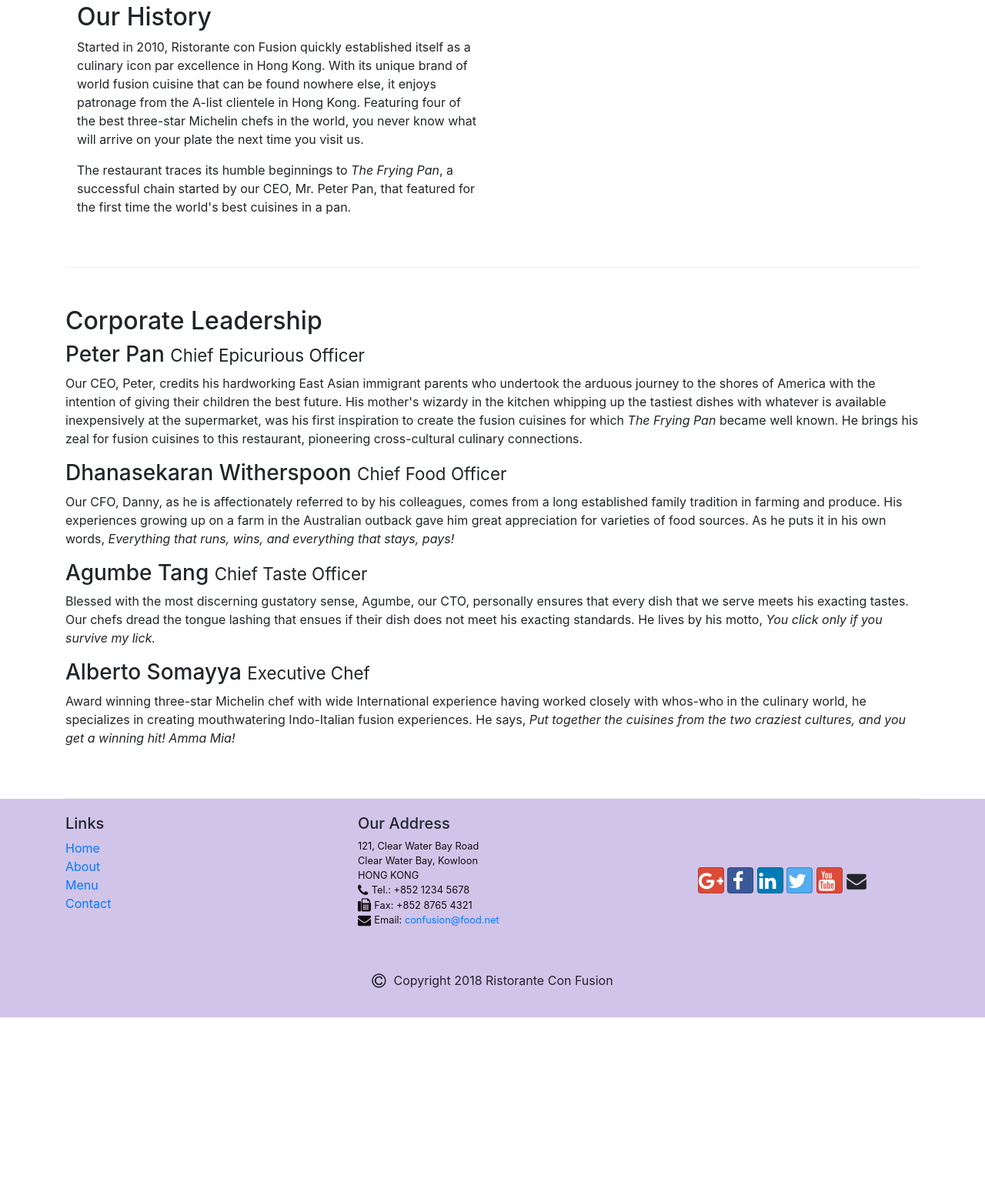
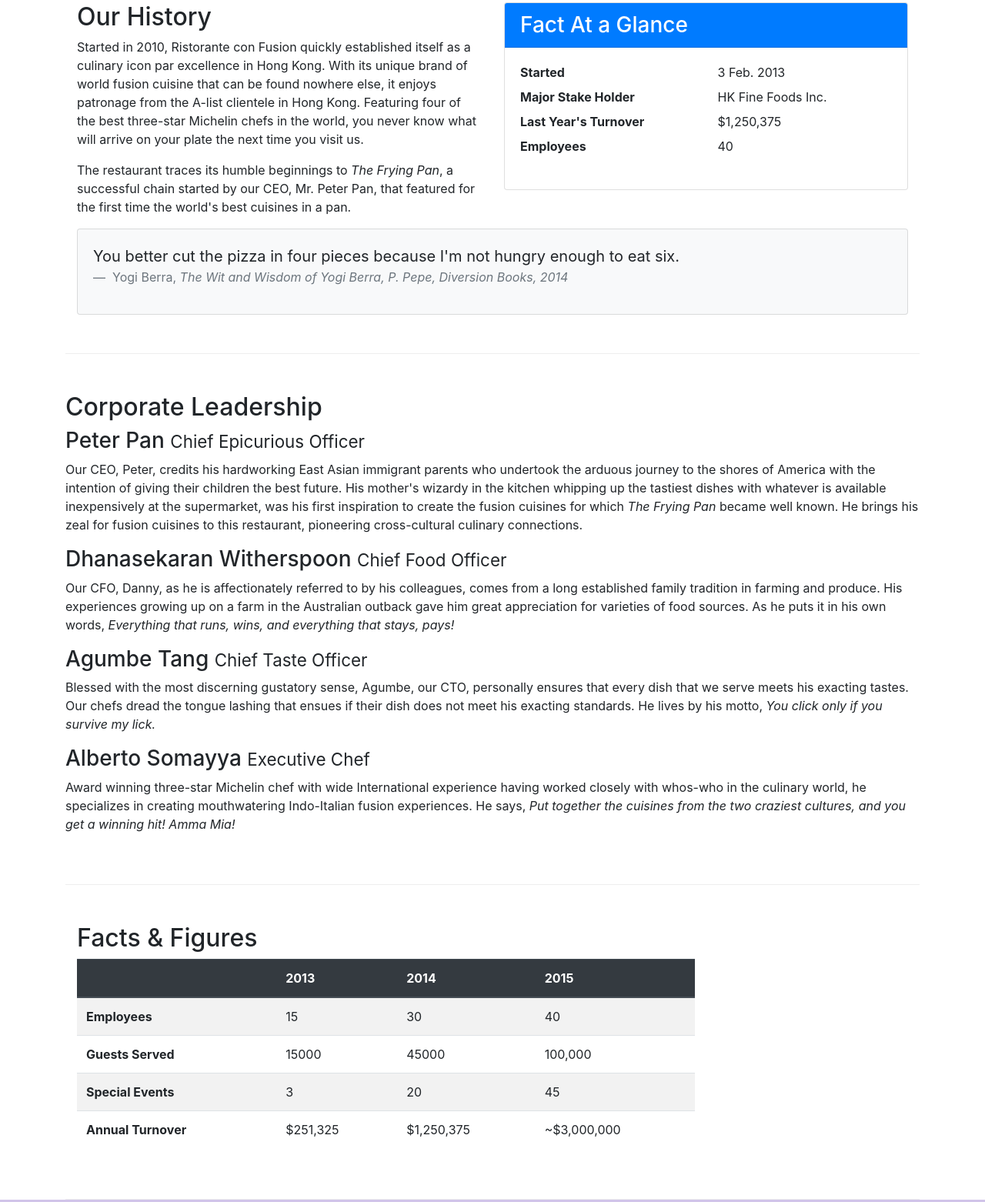
Before and after one commit to Marwa64/Bootstrap-Practice, a website: page aboutus.html in a window 1280 px wide. Shown: the part 510-2072 px from the top of the page at 77% size. Before the commit the page ends 1832 px from the top, so only its background shows below. Drawn offline with nearby package versions, Linux system fonts and the light colour scheme.

Commit message:
table and cards

```diff
--- a/aboutus.html
+++ b/aboutus.html
@@ -23,10 +23,10 @@
         </button>
         <div class="collapse navbar-collapse" id="Navbar">
           <ul class="navbar-nav">
-            <li class="nav-item"><a class="nav-link" href="index.html"><span class="fa fa-home fa-lg">&nbsp</span>Home</a></li>
-            <li class="nav-item active"><a class="nav-link" href="aboutus.html"><span class="fa fa-info fa-lg">&nbsp</span>About</a></li>
-            <li class="nav-item"><a class="nav-link" href="#"><span class="fa fa-list fa-lg">&nbsp</span>Menu</a></li>
-            <li class="nav-item"><a class="nav-link" href="contactus.html"><span class="fa fa-address-card fa-lg">&nbsp</span>Contact</a></li>
+            <li class="nav-item"><a class="nav-link" href="index.html"><span class="fa fa-home fa-lg">&nbsp;</span>Home</a></li>
+            <li class="nav-item active"><a class="nav-link" href="aboutus.html"><span class="fa fa-info fa-lg">&nbsp;</span>About</a></li>
+            <li class="nav-item"><a class="nav-link" href="#"><span class="fa fa-list fa-lg">&nbsp;</span>Menu</a></li>
+            <li class="nav-item"><a class="nav-link" href="contactus.html"><span class="fa fa-address-card fa-lg">&nbsp;</span>Contact</a></li>
           </ul>
       </div>
     </div>
@@ -60,7 +60,33 @@
                 <p>Started in 2010, Ristorante con Fusion quickly established itself as a culinary icon par excellence in Hong Kong. With its unique brand of world fusion cuisine that can be found nowhere else, it enjoys patronage from the A-list clientele in Hong Kong.  Featuring four of the best three-star Michelin chefs in the world, you never know what will arrive on your plate the next time you visit us.</p>
                 <p>The restaurant traces its humble beginnings to <em>The Frying Pan</em>, a successful chain started by our CEO, Mr. Peter Pan, that featured for the first time the world's best cuisines in a pan.</p>
             </div>
-            <div>
+            <div class="col-sm-6">
+              <div class="card">
+                <h3 class="card-header bg-primary text-white">Fact At a Glance</h3>
+                <div class="card-body">
+                  <dl class="row">
+                    <dt class="col-6">Started</dt>
+                    <dd class="col-6">3 Feb. 2013</dd>
+                    <dt class="col-6">Major Stake Holder</dt>
+                    <dd class="col-6">HK Fine Foods Inc.</dd>
+                    <dt class="col-6">Last Year's Turnover</dt>
+                    <dd class="col-6">$1,250,375</dd>
+                    <dt class="col-6">Employees</dt>
+                    <dd class="col-6">40</dd>
+                  </dl>
+                </div>
+              </div>
+            </div>
+            <div class="col-12">
+              <div class="card card-body bg-light">
+                <blockquote class="blockquote">
+                  <p class="mb-0">You better cut the pizza in four pieces because I'm not hungry enough to eat six.</p>
+                  <footer class="blockquote-footer">
+                    Yogi Berra,
+                    <cite title="Source Title">The Wit and Wisdom of Yogi Berra, P. Pepe, Diversion Books, 2014</cite>
+                  </footer>
+                </blockquote>
+              </div>
             </div>
         </div>
 
@@ -78,9 +104,50 @@
                 <p class="d-none d-sm-block">Award winning three-star Michelin chef with wide International experience having worked closely with whos-who in the culinary world, he specializes in creating mouthwatering Indo-Italian fusion experiences. He says, <em>Put together the cuisines from the two craziest cultures, and you get a winning hit! Amma Mia!</em></p>
             </div>
        </div>
-
+       <div class="row row-content">
+         <div class="col-12 col-sm-9">
+           <h2>Facts &amp; Figures </h2>
+           <div class="table-responsive">
+             <table class="table table-striped">
+               <thead class="thead-dark">
+                 <tr>
+                   <th>&nbsp;</th>
+                   <th>2013</th>
+                   <th>2014</th>
+                   <th>2015</th>
+                 </tr>
+               </thead>
+               <tbody>
+                 <tr>
+                   <th>Employees</th>
+                   <td>15</td>
+                   <td>30</td>
+                   <td>40</td>
+                 </tr>
+                 <tr>
+                   <th>Guests Served</th>
+                   <td>15000</td>
+                   <td>45000</td>
+                   <td>100,000</td>
+                 </tr>
+                 <tr>
+                   <th>Special Events</th>
+                   <td>3</td>
+                   <td>20</td>
+                   <td>45</td>
+                 </tr>
+                 <tr>
+                   <th>Annual Turnover</th>
+                   <td>$251,325</td>
+                   <td>$1,250,375</td>
+                   <td>~$3,000,000</td>
+                 </tr>
+               </tbody>
+             </table>
+           </div>
+         </div>
+       </div>
     </div>
-
     <footer class="footer">
         <div class="container">
             <div class="row">
--- a/styles.css
+++ b/styles.css
@@ -33,7 +33,7 @@ hr{
   width: 100%;
 }
 .navbar{
-  background-color: black;
+  background-color: #30214a;
 }
 .nav-link{
   color:white;
```
